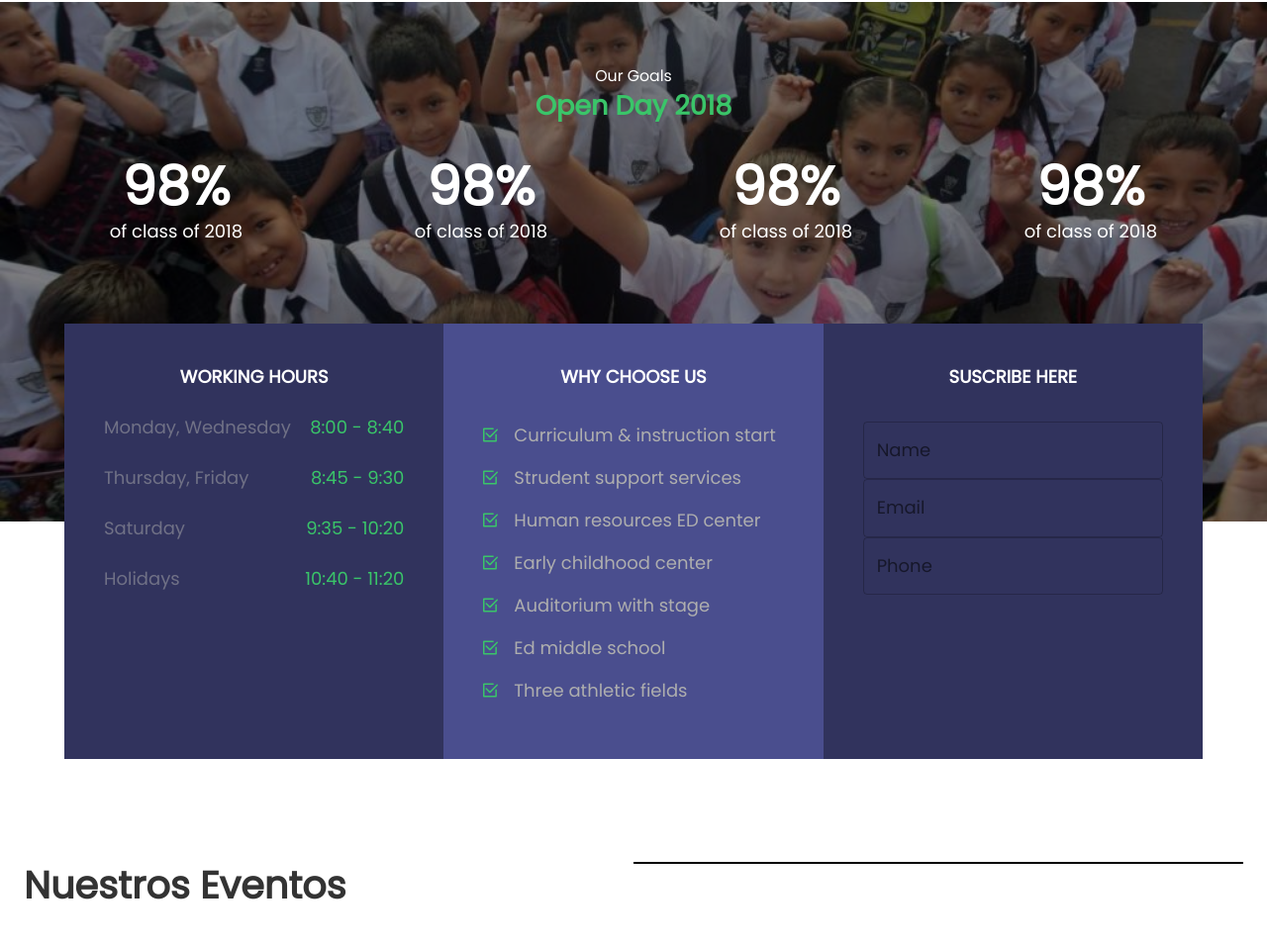
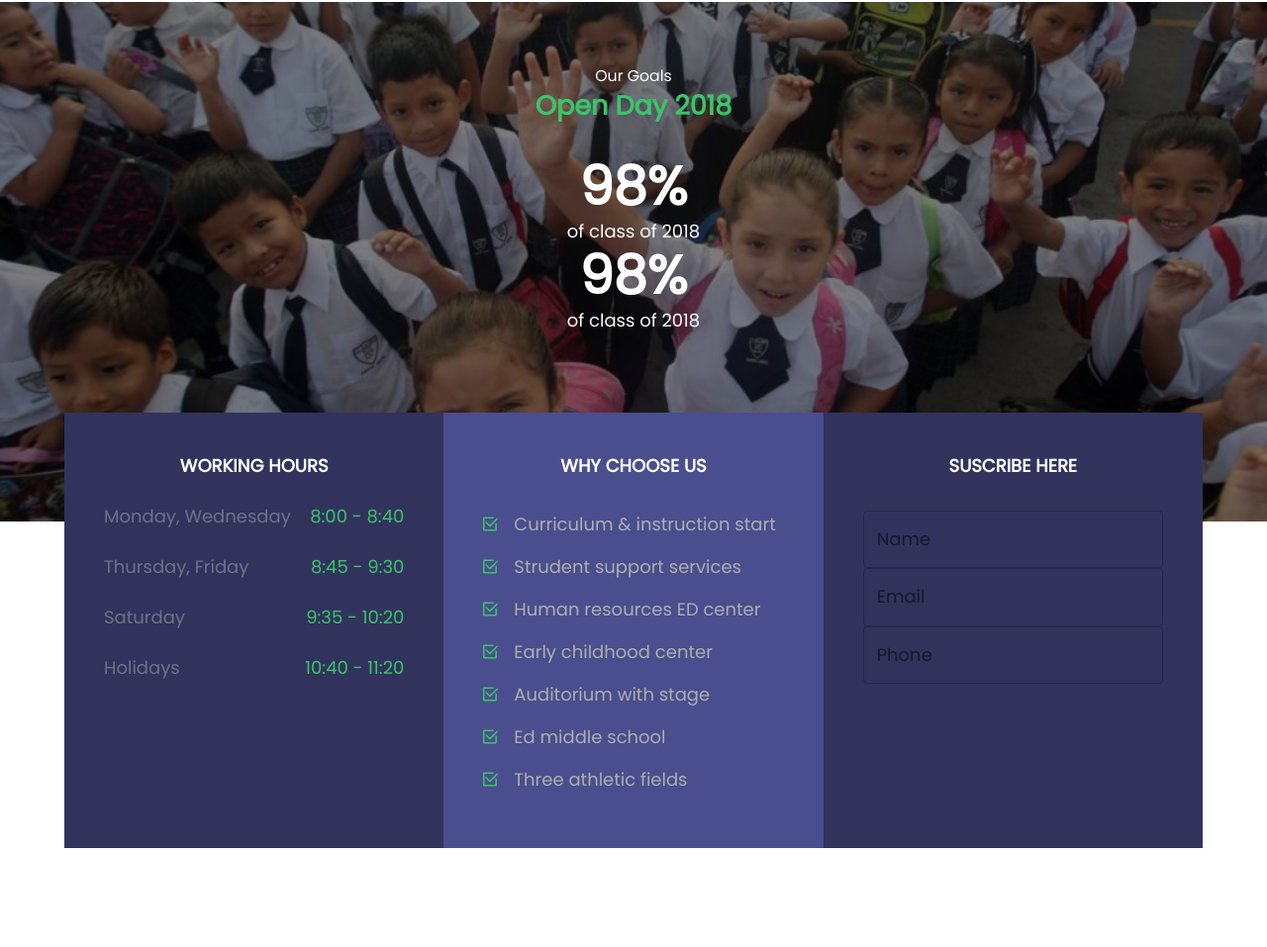
Before and after one commit to PauloTC/gat_IvySchool, a Gatsby site: page / in a window 1280 px wide. Shown: the part 1543-2500 px from the top of the page at 99% size. Built offline with nearby package versions, Linux system fonts and the light colour scheme; Gatsby itself is replaced by a stand-in of ours.

Commit message:
working on title

```diff
--- a/src/components/home/open-day.js
+++ b/src/components/home/open-day.js
@@ -88,41 +88,20 @@
                 <Typography  variant="h5" >
                      <Box mb={ 4 } fontWeight={600}  textAlign="center" color="#3AC569" >Open Day 2018</Box>
                 </Typography>
-                <Box display="flex" >
-                    <Box flex="1" >
+
                 <Typography variant="h3" >
                     <Box  textAlign="center" color="#fff"  fontWeight={600} > 98% </Box>
                 </Typography>
                 <Typography variant="body1" >
                     <Box  textAlign="center" color="#fff" > of class of 2018 </Box>
                 </Typography>
-                    </Box>
-                    <Box flex="1" >
                 <Typography variant="h3" >
                     <Box  textAlign="center" color="#fff"  fontWeight={600} > 98% </Box>
                 </Typography>
                 <Typography variant="body1" >
                     <Box  textAlign="center" color="#fff" > of class of 2018 </Box>
                 </Typography>
-                    </Box>
-                    <Box flex="1" >
-                        <Typography variant="h3" >
-                            <Box  textAlign="center" color="#fff"  fontWeight={600} > 98% </Box>
-                        </Typography>
-                        <Typography variant="body1" >
-                            <Box  textAlign="center" color="#fff" > of class of 2018 </Box>
-                        </Typography>
-                    </Box>
-                    <Box flex="1" >
-                        <Typography variant="h3" >
-                            <Box  textAlign="center" color="#fff"  fontWeight={600} > 98% </Box>
-                        </Typography>
-                        <Typography variant="body1" >
-                            <Box  textAlign="center" color="#fff" > of class of 2018 </Box>
-                        </Typography>
-                    </Box>
 
-                </Box>
 
                     {/* {
                         info.map( i => {
```
Lines whose indentation alone changed are shown as unchanged.
